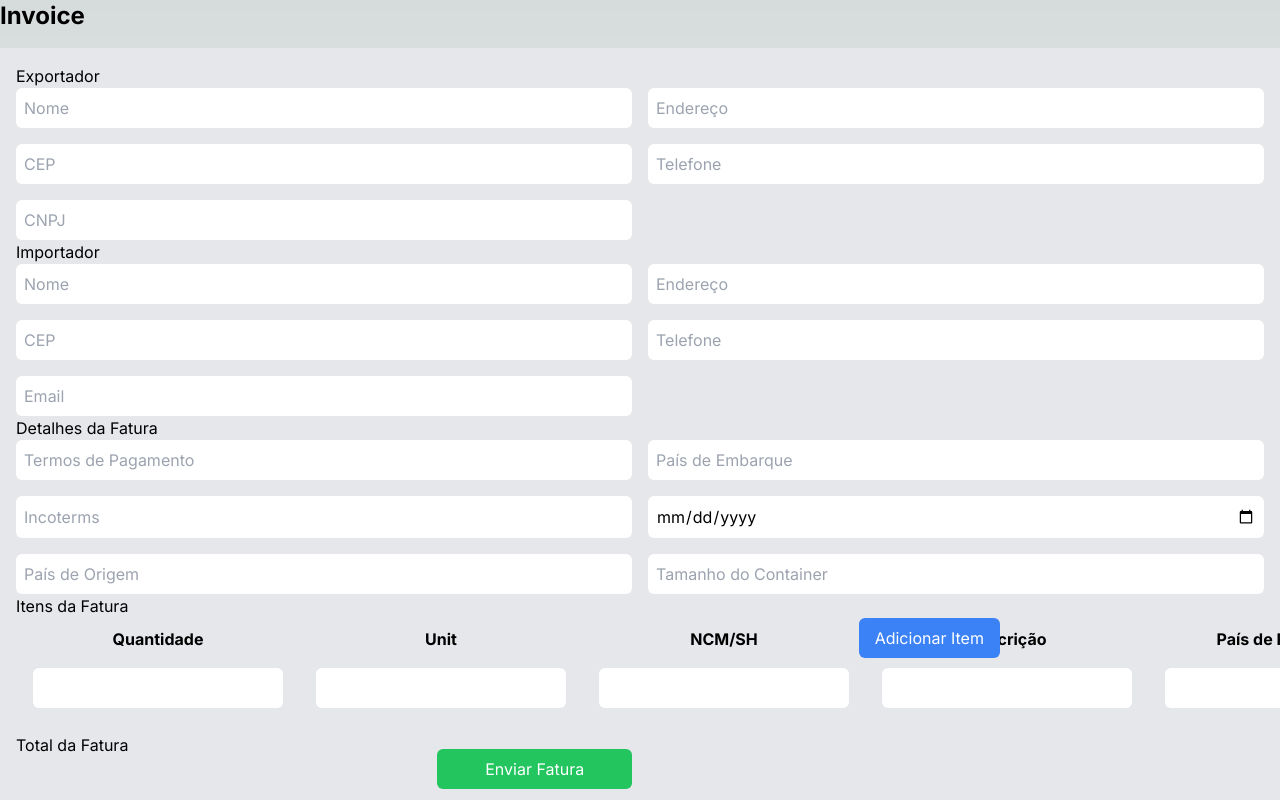
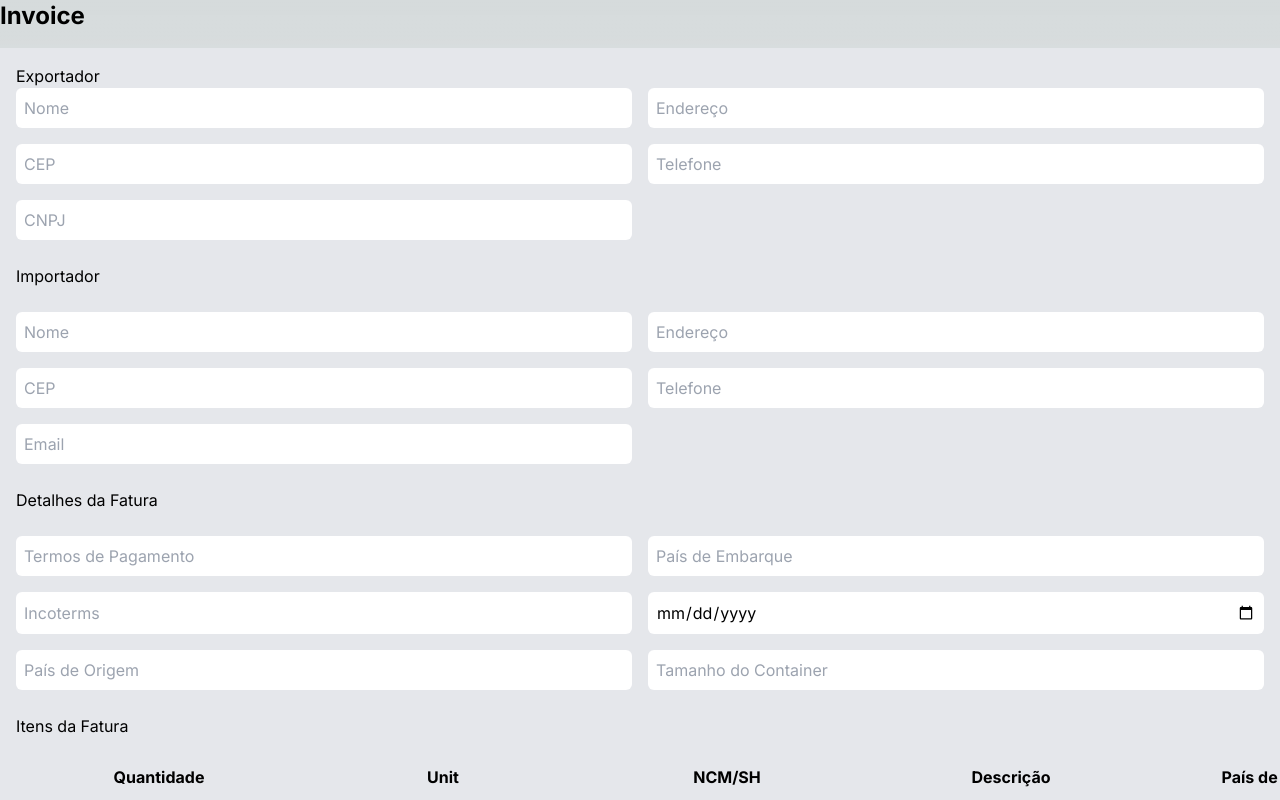
Before and after one commit to RareNinja/createinvoice, a Next.js app: page / in a window 1280 px wide. Shown: the top 800 px of the page. Built offline with nearby package versions, Linux system fonts and the light colour scheme.

Commit message:
commit code

```diff
--- a/src/app/page.tsx
+++ b/src/app/page.tsx
@@ -53,7 +53,7 @@ export default function Home() {
     });
   };
 
-  const handleRemoveItem = (index : any) => {
+  const handleRemoveItem = (index: any) => {
     const updatedItems = [...formData.items];
     updatedItems.splice(index, 1);
 
@@ -108,8 +108,9 @@ export default function Home() {
               className="border-gray-300 rounded-md p-2"
             />
           </div>
-
-          <h2>Importador</h2>
+          <br />
+          <h2 className="text-black">Importador</h2>
+          <br />
           <div className="grid grid-cols-2 gap-4">
             <input
               type="text"
@@ -147,8 +148,9 @@ export default function Home() {
               className="border-gray-300 rounded-md p-2"
             />
           </div>
-
+          <br />
           <h2>Detalhes da Fatura</h2>
+          <br />
           <div className="grid grid-cols-2 gap-4">
             <input
               type="text"
@@ -175,6 +177,7 @@ export default function Home() {
               type="date"
               name="shippingDate"
               // ref={register()}
+              placeholder="Data"
               className="border-gray-300 rounded-md p-2"
             />
             <input
@@ -192,31 +195,30 @@ export default function Home() {
               className="border-gray-300 rounded-md p-2"
             />
           </div>
-
+          <br />
           <h2>Itens da Fatura</h2>
-          <div className="grid grid-cols-6 gap-4">
-            <div className="col-span-4">
-              <table className="table-auto w-full">
+          <br />
+          <div className="grid grid-cols-2 gap-4">
+            <div className="col-span-2">
+              <table className="table-auto">
                 <thead>
-                  <tr>
-                    <th className="border px-4 py-2">Quantidade</th>
-                    <th className="border px-4 py-2">Unit</th>
-                    <th className="border px-4 py-2">NCM/SH</th>
-                    <th className="border px-4 py-2">Descrição</th>
-                    <th className="border px-4 py-2">País de Fabricação</th>
-                    <th className="border px-4 py-2">Moeda</th>
-                    <th className="border px-4 py-2">Preço Unitário</th>
-                    <th className="border px-4 py-2">Preço Total</th>
-                    <th className="border px-4 py-2">
-                      Peso Líquido Total (Kg)
-                    </th>
-                    <th className="border px-4 py-2">Peso Bruto Total (Kg)</th>
+                  <tr className="border-2 px-4 py-2 text-black">
+                    <th className="border-2">Quantidade</th>
+                    <th className="border-2">Unit</th>
+                    <th className="border-2">NCM/SH</th>
+                    <th className="border-2">Descrição</th>
+                    <th className="border-2">País de Fabricação</th>
+                    <th className="border-2">Moeda</th>
+                    <th className="border-2">Preço Unitário</th>
+                    <th className="border-2">Preço Total</th>
+                    <th className="border-2">Peso Líquido Total (Kg)</th>
+                    <th className="border-2">Peso Bruto Total (Kg)</th>
                   </tr>
                 </thead>
                 <tbody>
                   {formData.items.map((item, index) => (
                     <tr key={index}>
-                      <td className="border px-4 py-2">
+                      <td className="border-2 px-4 py-2 text-black">
                         <input
                           type="number"
                           name={`formData.items[${index}].quantity`}
@@ -235,21 +237,21 @@ export default function Home() {
                         />
                       </td>
 
-                      <td className="border px-4 py-2">
+                      <td className="border-2 px-4 py-2 text-black">
                         <input
                           type="number"
                           className="border-gray-300 rounded-md p-2 text-black"
                         />
                       </td>
 
-                      <td className="border px-4 py-2">
+                      <td className="border-2 px-4 py-2 text-black">
                         <input
                           type="number"
                           className="border-gray-300 rounded-md p-2 text-black"
                         />
                       </td>
 
-                      <td className="border px-4 py-2">
+                      <td className="border-2 px-4 py-2 text-black">
                         <input
                           type="text"
                           name={`formData.items[${index}].description`}
@@ -268,49 +270,49 @@ export default function Home() {
                         />
                       </td>
 
-                      <td className="border px-4 py-2">
+                      <td className="border-2 px-4 py-2 text-black">
                         <input
                           type="text"
                           className="border-gray-300 rounded-md p-2 text-black"
                         />
                       </td>
 
-                      <td className="border px-4 py-2">
+                      <td className="border-2 px-4 py-2 text-black">
                         <input
                           type="text"
                           className="border-gray-300 rounded-md p-2 text-black"
                         />
                       </td>
 
-                      <td className="border px-4 py-2">
+                      <td className="border-2 px-4 py-2 text-black">
                         <input
                           type="number"
                           className="border-gray-300 rounded-md p-2 text-black"
                         />
                       </td>
 
-                      <td className="border px-4 py-2">
+                      <td className="border-2 px-4 py-2 text-black">
                         <input
                           type="number"
                           className="border-gray-300 rounded-md p-2 text-black"
                         />
                       </td>
 
-                      <td className="border px-4 py-2">
+                      <td className="border-2 px-4 py-2 text-black">
                         <input
                           type="number"
                           className="border-gray-300 rounded-md p-2 text-black"
                         />
                       </td>
 
-                      <td className="border px-4 py-2">
+                      <td className="border-2 px-4 py-2 text-black">
                         <input
                           type="number"
                           className="border-gray-300 rounded-md p-2 text-black"
                         />
                       </td>
 
-                      <td className="border px-4 py-2">
+                      <td className="border-2 px-4 py-2">
                         <button
                           type="button"
                           onClick={() => handleRemoveItem(index)}
```
